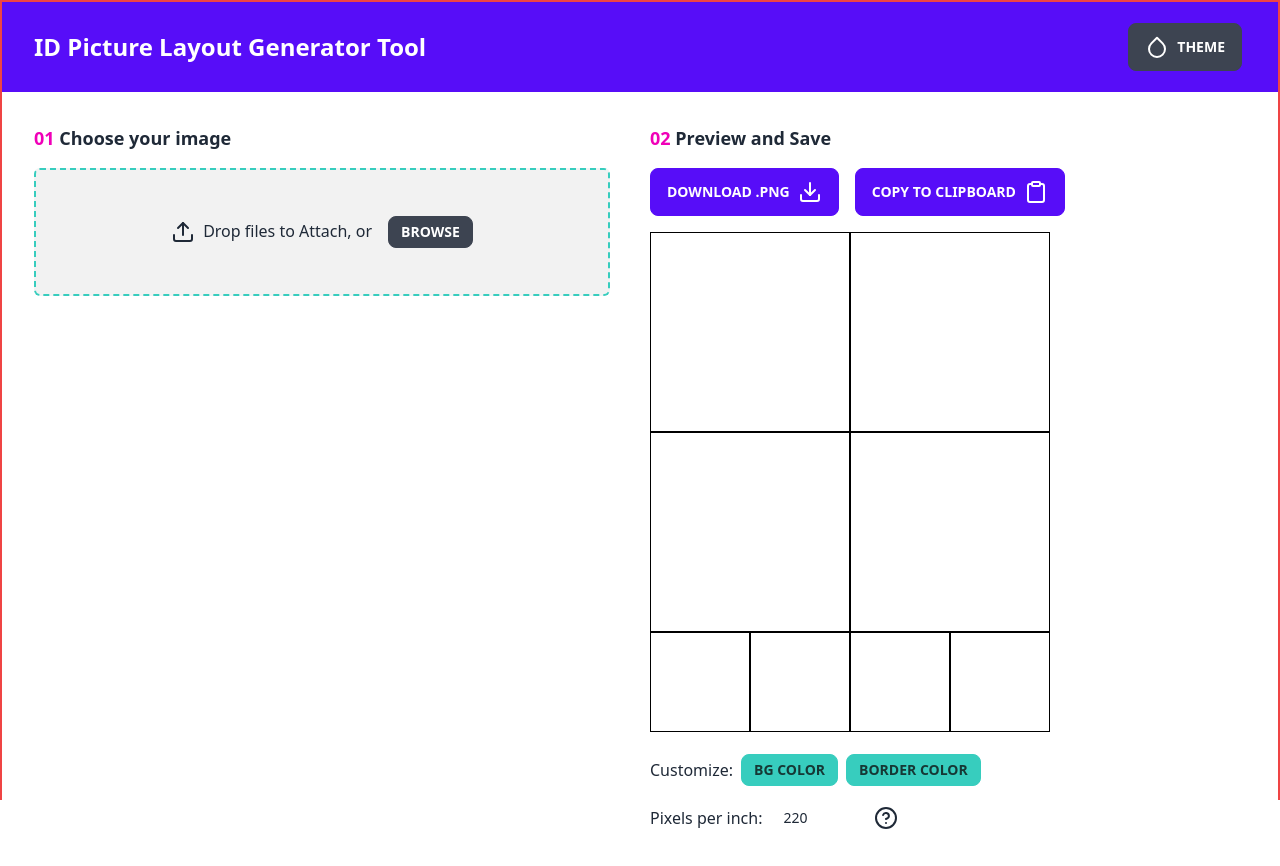
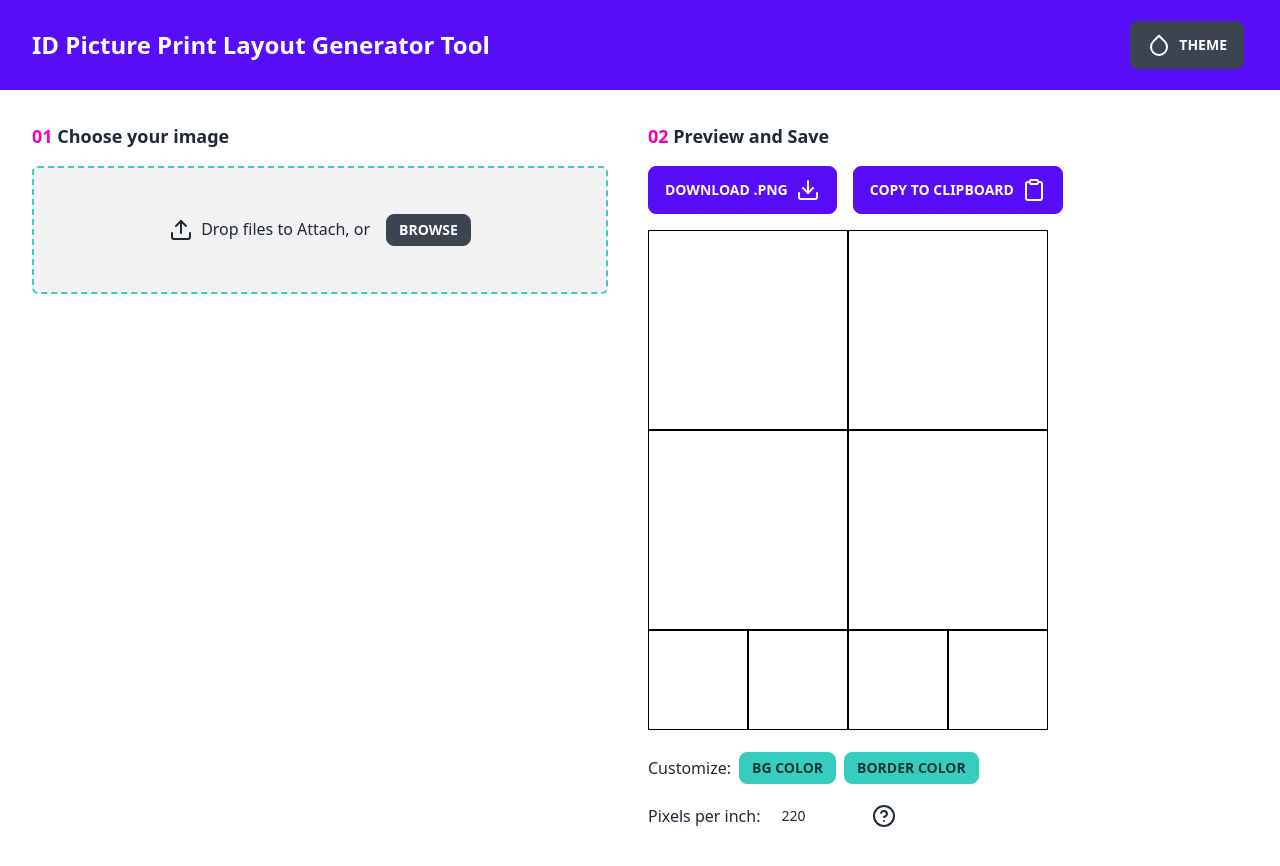
Before and after one commit to andreitrinidad/next-id-picture-layout-generator, a Next.js app: page / in a window 1280 px wide. Built offline with nearby package versions, Linux system fonts and the light colour scheme.

Commit message:
✨  Add head

```diff
--- a/src/pages/index.tsx
+++ b/src/pages/index.tsx
@@ -16,6 +16,7 @@ import 'react-image-crop/dist/ReactCrop.css';
 import Image from 'next/image';
 import LayoutPreview from '../components/LayoutPreview';
 import exportAsImage, { copyImage } from '../utils/exportAsImage';
+import Head from 'next/head';
 
 function centerAspectCrop(
 	mediaWidth: number,
@@ -281,10 +282,13 @@ const Home: NextPage = () => {
   }, [])
 
 	return (
-		<div className="bg-base-100 border-red-500 border-2 h-screen" data-theme={theme}>
+		<div className="bg-base-100 h-screen" data-theme={theme}>
+      <Head>
+      <title>ID Picture Print Layout Generator Tool</title>
+      </Head>
 			<header className="flex bg-primary  h-[90px] px-8 items-center justify-between">
 				<h1 className="text-primary-content text-2xl font-bold">
-					ID Picture Layout Generator Tool
+					ID Picture Print Layout Generator Tool
 				</h1>
         <div className="dropdown dropdown-left ">
   <label tabIndex={0} className="btn m-1 gap-2"><Icon.Droplet/> theme</label>
```
